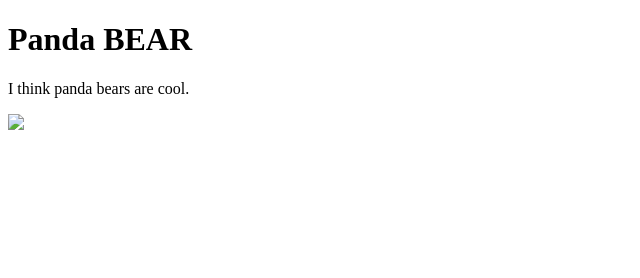
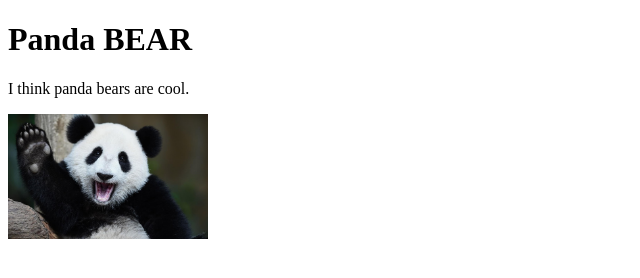
Before and after one commit to Gillaxav/Bears, a plain HTML site: page Pages.html/panda.html in a window 1280 px wide. Shown: the whole page, without its empty margins (0-640 px from the left). Drawn offline with Linux system fonts and the light colour scheme.

Commit message:
Update panda.html

```diff
--- a/Pages.html/panda.html
+++ b/Pages.html/panda.html
@@ -6,6 +6,6 @@
 	<body>
 		<h1>Panda BEAR</h1>
 		<p>I think panda bears are cool.</p>
-		<img src="panda (1).jpg">
+		<img src="\Bears\Resources\panda (1).jpg" width=200px height=auto>
 	</body>
 </html>
```
